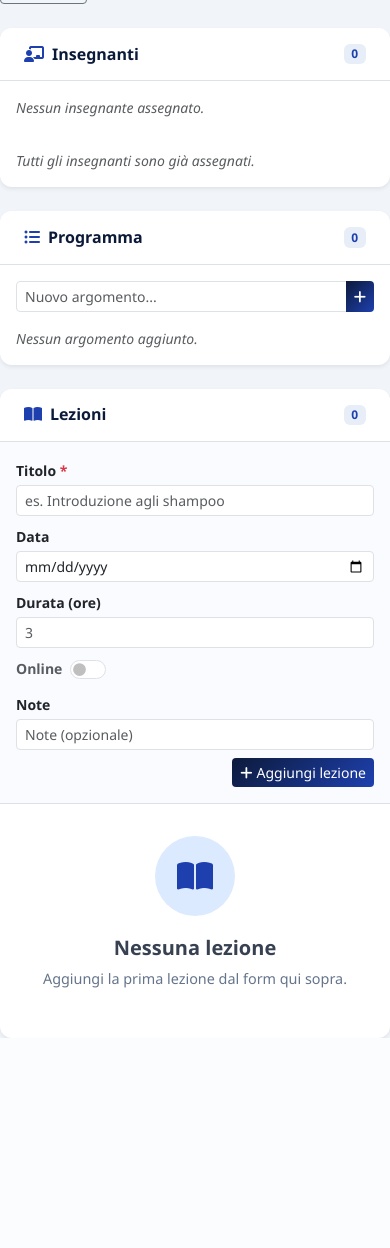
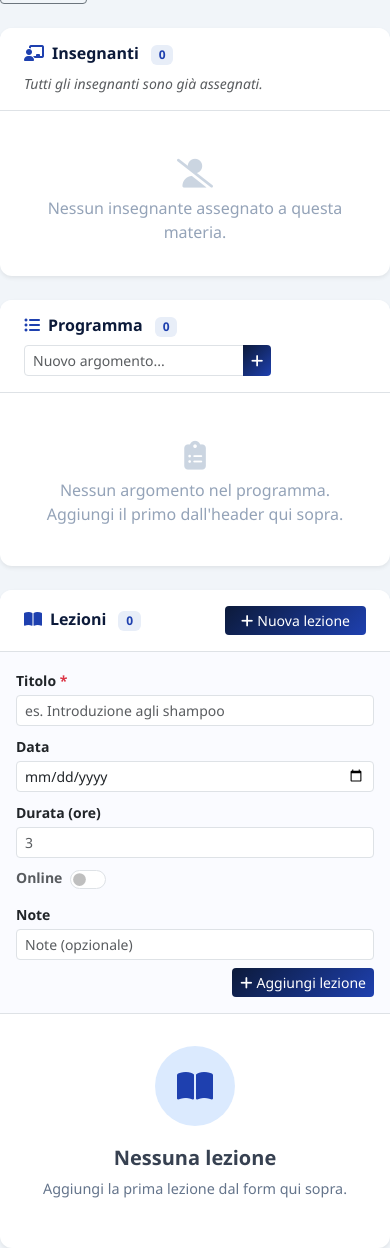
Before and after one commit to kristi2002/Artemisys, a PHP site: the page made by views/didattica/percorsi/materia.php in a window 390 px wide. Shown: the part 27-1275 px from the top of the page. Before the commit the page ends 1065 px from the top, so only its background shows below. Run offline with PHP 8.4, Linux system fonts and the light colour scheme; the template is opened without the code that fills it, so the values that code supplies are empty; some libraries are stand-ins or nearby versions.

Commit message:
Update materia.php

```diff
--- a/views/didattica/percorsi/materia.php
+++ b/views/didattica/percorsi/materia.php
@@ -45,48 +45,64 @@ $nomeAnno = $ordinali[$pam['anno_numero']] ?? $pam['anno_numero'] . '° Anno';
     </div>
 <?php endif; ?>
 
-<div class="row g-4">
+<style>
+/* ── Sezioni materia ── */
+.ins-card {
+    background:#fff;
+    border:1px solid #e2e8f0;
+    transition:box-shadow .18s ease, transform .18s ease, border-color .18s ease;
+}
+.ins-card:hover {
+    border-color:#c7d2fe;
+    box-shadow:0 6px 18px rgba(30,64,175,.10);
+    transform:translateY(-2px);
+}
+.ins-avatar {
+    width:44px;height:44px;min-width:44px;
+    border-radius:50%;
+    background:linear-gradient(135deg,#1e40af,#3b82f6);
+    color:#fff;font-weight:700;font-size:.95rem;letter-spacing:.03em;
+    display:flex;align-items:center;justify-content:center;
+    box-shadow:0 2px 6px rgba(30,64,175,.25);
+}
+.btn-remove-item {
+    border:none;background:transparent;color:#cbd5e1;
+    width:26px;height:26px;border-radius:50%;line-height:1;
+    display:flex;align-items:center;justify-content:center;
+    transition:background .15s ease,color .15s ease;
+}
+.btn-remove-item:hover { background:#fee2e2;color:#dc2626; }
+.programma-list { counter-reset:arg; }
+.programma-list .arg-item { counter-increment:arg; }
+.arg-card {
+    background:#f8fafc;
+    border:1px solid #e2e8f0;
+    transition:box-shadow .18s ease, border-color .18s ease;
+}
+.arg-card:hover { border-color:#c7d2fe; box-shadow:0 3px 10px rgba(30,64,175,.08); }
+.arg-num::before { content:counter(arg); }
+.arg-num {
+    width:28px;height:28px;min-width:28px;
+    border-radius:50%;
+    background:#e8eef8;color:#1e40af;
+    font-weight:700;font-size:.8rem;
+    display:flex;align-items:center;justify-content:center;
+}
+.section-empty { text-align:center;padding:1.5rem 0;color:#94a3b8; }
+.section-empty i { font-size:1.8rem;color:#cbd5e1;display:block;margin-bottom:.5rem; }
+</style>
 
-    <!-- Colonna sinistra: insegnante + argomenti -->
-    <div class="col-lg-4">
-
-        <!-- Insegnanti -->
-        <div class="card border-0 shadow-sm mb-4">
-            <div class="card-header bg-white border-bottom py-3 px-4 d-flex align-items-center justify-content-between">
+<!-- ── Sezione Insegnanti ── -->
+<div class="card border-0 shadow-sm mb-4" id="sezione-insegnanti">
+    <div class="card-header bg-white border-bottom py-3 px-4 d-flex align-items-center justify-content-between flex-wrap gap-2">
         <h6 class="mb-0 fw-semibold" style="color:#0c1a3a;">
             <i class="fas fa-chalkboard-teacher me-2" style="color:#1e40af;"></i>Insegnanti
+            <span id="badge-insegnanti" class="badge ms-2" style="background:#e8eef8;color:#1e40af;"><?= count($insegnanti) ?></span>
         </h6>
-                <span id="badge-insegnanti" class="badge" style="background:#e8eef8;color:#1e40af;"><?= count($insegnanti) ?></span>
-            </div>
-            <div class="card-body">
-
-                <!-- Lista insegnanti assegnati -->
-                <p id="empty-insegnanti" class="text-muted small fst-italic mb-3" <?= !empty($insegnanti) ? 'style="display:none;"' : '' ?>>
-                    Nessun insegnante assegnato.
-                </p>
-                <ul id="lista-insegnanti" class="list-group list-group-flush mb-3">
-                    <?php foreach ($insegnanti as $ins): ?>
-                        <li class="list-group-item px-0 py-2 d-flex justify-content-between align-items-center ins-item"
-                            data-id="<?= $ins['id'] ?>">
-                            <span style="color:#0c1a3a;font-size:0.9rem;">
-                                <i class="fas fa-user-tie me-2 text-muted" style="font-size:0.8rem;"></i>
-                                <?= htmlspecialchars($ins['cognome'] . ' ' . $ins['nome']) ?>
-                            </span>
-                            <button type="button" class="btn btn-link p-0 text-danger" style="font-size:0.8rem;"
-                                    onclick="apriModalRimuoviInsegnante(this)"
-                                    data-id="<?= $ins['id'] ?>"
-                                    data-nome="<?= htmlspecialchars($ins['cognome'] . ' ' . $ins['nome'], ENT_QUOTES) ?>">
-                                <i class="fas fa-times"></i>
-                            </button>
-                        </li>
-                    <?php endforeach; ?>
-                </ul>
-
-                <!-- Aggiungi insegnante -->
         <?php if (!empty($insegnantiDisponibili)): ?>
-                    <form id="form-add-insegnante" method="POST" action="<?= BASE_URL ?>percorsi/add-insegnante">
+            <form id="form-add-insegnante" method="POST" action="<?= BASE_URL ?>percorsi/add-insegnante" class="mb-0">
                 <input type="hidden" name="pam_id" value="<?= $pam['id'] ?>">
-                        <div class="input-group input-group-sm">
+                <div class="input-group input-group-sm" style="max-width:320px;">
                     <select name="insegnante_id" class="form-select" required>
                         <option value="">— Aggiungi insegnante —</option>
                         <?php foreach ($insegnantiDisponibili as $ins): ?>
@@ -103,62 +119,97 @@ $nomeAnno = $ordinali[$pam['anno_numero']] ?? $pam['anno_numero'] . '° Anno';
         <?php else: ?>
             <p id="tutti-assegnati" class="text-muted small fst-italic mb-0">Tutti gli insegnanti sono già assegnati.</p>
         <?php endif; ?>
-
+    </div>
+    <div class="card-body px-4 py-4">
+        <div id="empty-insegnanti" class="section-empty" <?= !empty($insegnanti) ? 'style="display:none;"' : '' ?>>
+            <i class="fas fa-user-slash"></i>
+            Nessun insegnante assegnato a questa materia.
+        </div>
+        <div id="lista-insegnanti" class="row g-3">
+            <?php foreach ($insegnanti as $ins):
+                $iniziali = mb_strtoupper(mb_substr($ins['nome'], 0, 1) . mb_substr($ins['cognome'], 0, 1));
+            ?>
+                <div class="col-xl-3 col-lg-4 col-sm-6 ins-item" data-id="<?= $ins['id'] ?>">
+                    <div class="ins-card d-flex align-items-center gap-3 p-3 rounded-3 h-100">
+                        <div class="ins-avatar"><?= htmlspecialchars($iniziali) ?></div>
+                        <div class="flex-grow-1" style="min-width:0;">
+                            <div class="fw-semibold text-truncate" style="color:#0c1a3a;font-size:.92rem;">
+                                <?= htmlspecialchars($ins['cognome'] . ' ' . $ins['nome']) ?>
+                            </div>
+                            <div class="text-muted" style="font-size:.75rem;">
+                                <i class="fas fa-user-tie me-1"></i>Insegnante
+                            </div>
+                        </div>
+                        <button type="button" class="btn-remove-item" title="Rimuovi"
+                                onclick="apriModalRimuoviInsegnante(this)"
+                                data-id="<?= $ins['id'] ?>"
+                                data-nome="<?= htmlspecialchars($ins['cognome'] . ' ' . $ins['nome'], ENT_QUOTES) ?>">
+                            <i class="fas fa-times"></i>
+                        </button>
+                    </div>
+                </div>
+            <?php endforeach; ?>
+        </div>
     </div>
 </div>
 
-        <!-- Argomenti -->
-        <div class="card border-0 shadow-sm">
-            <div class="card-header bg-white border-bottom py-3 px-4 d-flex align-items-center justify-content-between">
+<!-- ── Sezione Programma ── -->
+<div class="card border-0 shadow-sm mb-4" id="sezione-programma">
+    <div class="card-header bg-white border-bottom py-3 px-4 d-flex align-items-center justify-content-between flex-wrap gap-2">
         <h6 class="mb-0 fw-semibold" style="color:#0c1a3a;">
             <i class="fas fa-list-ul me-2" style="color:#1e40af;"></i>Programma
+            <span id="badge-argomenti" class="badge ms-2" style="background:#e8eef8;color:#1e40af;"><?= count($argomenti) ?></span>
         </h6>
-                <span id="badge-argomenti" class="badge" style="background:#e8eef8;color:#1e40af;"><?= count($argomenti) ?></span>
-            </div>
-            <div class="card-body">
-                <!-- Form aggiungi argomento -->
-                <form id="form-add-argomento" method="POST" action="<?= BASE_URL ?>percorsi/add-argomento" class="mb-3">
+        <form id="form-add-argomento" method="POST" action="<?= BASE_URL ?>percorsi/add-argomento" class="mb-0">
             <input type="hidden" name="pam_id" value="<?= $pam['id'] ?>">
-                    <div class="input-group input-group-sm">
+            <div class="input-group input-group-sm" style="max-width:320px;">
                 <input type="text" name="titolo" class="form-control" placeholder="Nuovo argomento..." required maxlength="255">
                 <button type="submit" class="btn btn-primary">
                     <i class="fas fa-plus"></i>
                 </button>
             </div>
         </form>
-
-                <p id="empty-argomenti" class="text-muted small fst-italic mb-0" <?= !empty($argomenti) ? 'style="display:none;"' : '' ?>>
-                    Nessun argomento aggiunto.
-                </p>
-                <ol id="lista-argomenti" class="list-group list-group-flush list-group-numbered" style="font-size:0.88rem;">
+    </div>
+    <div class="card-body px-4 py-4">
+        <div id="empty-argomenti" class="section-empty" <?= !empty($argomenti) ? 'style="display:none;"' : '' ?>>
+            <i class="fas fa-clipboard-list"></i>
+            Nessun argomento nel programma. Aggiungi il primo dall'header qui sopra.
+        </div>
+        <ol id="lista-argomenti" class="row g-2 list-unstyled mb-0 programma-list">
             <?php foreach ($argomenti as $arg): ?>
-                        <li class="list-group-item d-flex justify-content-between align-items-center px-0 py-2 arg-item"
-                            data-id="<?= $arg['id'] ?>">
-                            <span style="color:#0c1a3a;"><?= htmlspecialchars($arg['titolo']) ?></span>
-                            <button type="button" class="btn btn-link p-0 text-danger" style="font-size:0.8rem;"
+                <li class="col-md-6 arg-item" data-id="<?= $arg['id'] ?>">
+                    <div class="arg-card d-flex align-items-center gap-3 px-3 py-2 rounded-3 h-100">
+                        <span class="arg-num"></span>
+                        <span class="flex-grow-1" style="color:#0c1a3a;font-size:.9rem;"><?= htmlspecialchars($arg['titolo']) ?></span>
+                        <button type="button" class="btn-remove-item" title="Rimuovi"
                                 onclick="eliminaArgomento(this)"
                                 data-id="<?= $arg['id'] ?>"
                                 data-titolo="<?= htmlspecialchars($arg['titolo'], ENT_QUOTES) ?>">
                             <i class="fas fa-times"></i>
                         </button>
+                    </div>
                 </li>
             <?php endforeach; ?>
         </ol>
     </div>
 </div>
+
+<!-- ── Sezione Lezioni ── -->
+<div class="card border-0 shadow-sm">
+    <div class="card-header bg-white border-bottom py-3 px-4 d-flex align-items-center justify-content-between flex-wrap gap-2">
+        <h6 class="mb-0 fw-semibold" style="color:#0c1a3a;">
+            <i class="fas fa-book-open me-2" style="color:#1e40af;"></i>Lezioni
+            <span class="badge ms-2" style="background:#e8eef8;color:#1e40af;"><?= count($lezioni) ?></span>
+        </h6>
+        <button class="btn btn-sm btn-primary px-3" type="button"
+                data-bs-toggle="collapse" data-bs-target="#collapseNuovaLezione"
+                aria-expanded="<?= empty($lezioni) ? 'true' : 'false' ?>" aria-controls="collapseNuovaLezione">
+            <i class="fas fa-plus me-1"></i>Nuova lezione
+        </button>
     </div>
 
-    <!-- Colonna destra: lezioni -->
-    <div class="col-lg-8">
-        <div class="card border-0 shadow-sm">
-            <div class="card-header bg-white border-bottom py-3 px-4 d-flex align-items-center justify-content-between">
-                <h6 class="mb-0 fw-semibold" style="color:#0c1a3a;">
-                    <i class="fas fa-book-open me-2" style="color:#1e40af;"></i>Lezioni
-                </h6>
-                <span class="badge" style="background:#e8eef8;color:#1e40af;"><?= count($lezioni) ?></span>
-            </div>
-
-            <!-- Form nuova lezione -->
+    <!-- Form nuova lezione (collassabile) -->
+    <div class="collapse<?= empty($lezioni) ? ' show' : '' ?>" id="collapseNuovaLezione">
     <div class="card-body border-bottom" style="background:#fafbff;">
                 <form method="POST" action="<?= BASE_URL ?>percorsi/add-lezione">
                     <input type="hidden" name="pam_id" value="<?= $pam['id'] ?>">
@@ -222,6 +273,7 @@ $nomeAnno = $ordinali[$pam['anno_numero']] ?? $pam['anno_numero'] . '° Anno';
                         </div>
                     </div>
                 </form>
+            </div>
     </div>
 
     <!-- Lista lezioni -->
@@ -302,9 +354,6 @@ $nomeAnno = $ordinali[$pam['anno_numero']] ?? $pam['anno_numero'] . '° Anno';
                     </table>
                 <?php endif; ?>
     </div>
-        </div>
-    </div>
-
 </div>
 
 <!-- Modal conferma eliminazione lezione -->
@@ -392,7 +441,7 @@ function flashBannerMateria(type, msg) {
     div.setAttribute('role', 'alert');
     div.innerHTML = `<i class="fas ${icon} me-2"></i>${msg}
         <button type="button" class="btn-close" data-bs-dismiss="alert" aria-label="Chiudi"></button>`;
-    const anchor = document.querySelector('.row.g-4') ?? document.body;
+    const anchor = document.getElementById('sezione-insegnanti') ?? document.body;
     anchor.parentNode.insertBefore(div, anchor);
     setTimeout(() => bootstrap.Alert.getOrCreateInstance(div).close(), 4000);
 }
@@ -489,16 +538,19 @@ document.addEventListener('DOMContentLoaded', function () {
 
                 const lista = document.getElementById('lista-argomenti');
                 const li    = document.createElement('li');
-                li.className = 'list-group-item d-flex justify-content-between align-items-center px-0 py-2 arg-item';
+                li.className = 'col-md-6 arg-item';
                 li.dataset.id = data.id;
                 li.innerHTML = `
-                    <span style="color:#0c1a3a;">${data.titolo.replace(/</g,'&lt;')}</span>
-                    <button type="button" class="btn btn-link p-0 text-danger" style="font-size:0.8rem;"
+                    <div class="arg-card d-flex align-items-center gap-3 px-3 py-2 rounded-3 h-100">
+                        <span class="arg-num"></span>
+                        <span class="flex-grow-1" style="color:#0c1a3a;font-size:.9rem;">${data.titolo.replace(/</g,'&lt;')}</span>
+                        <button type="button" class="btn-remove-item" title="Rimuovi"
                                 onclick="eliminaArgomento(this)"
                                 data-id="${data.id}"
                                 data-titolo="${data.titolo.replace(/"/g,'&quot;')}">
                             <i class="fas fa-times"></i>
-                    </button>`;
+                        </button>
+                    </div>`;
                 lista.appendChild(li);
 
                 input.value = '';
@@ -571,25 +623,31 @@ document.addEventListener('DOMContentLoaded', function () {
             const data = await r.json();
             if (!data.success) { flashBannerMateria('danger', data.error ?? 'Errore durante l\'aggiunta.'); return; }
 
-            const nomeTxt = `${data.cognome} ${data.nome}`;
+            const nomeTxt  = `${data.cognome} ${data.nome}`;
+            const iniziali = ((data.nome?.[0] ?? '') + (data.cognome?.[0] ?? '')).toUpperCase();
 
-            // Aggiunge la riga alla lista
+            // Aggiunge la card alla griglia
             const lista = document.getElementById('lista-insegnanti');
-            const li    = document.createElement('li');
-            li.className = 'list-group-item px-0 py-2 d-flex justify-content-between align-items-center ins-item';
-            li.dataset.id = data.id;
-            li.innerHTML = `
-                <span style="color:#0c1a3a;font-size:0.9rem;">
-                    <i class="fas fa-user-tie me-2 text-muted" style="font-size:0.8rem;"></i>
-                    ${nomeTxt}
-                </span>
-                <button type="button" class="btn btn-link p-0 text-danger" style="font-size:0.8rem;"
+            const col   = document.createElement('div');
+            col.className = 'col-xl-3 col-lg-4 col-sm-6 ins-item';
+            col.dataset.id = data.id;
+            col.innerHTML = `
+                <div class="ins-card d-flex align-items-center gap-3 p-3 rounded-3 h-100">
+                    <div class="ins-avatar">${iniziali}</div>
+                    <div class="flex-grow-1" style="min-width:0;">
+                        <div class="fw-semibold text-truncate" style="color:#0c1a3a;font-size:.92rem;">${nomeTxt}</div>
+                        <div class="text-muted" style="font-size:.75rem;">
+                            <i class="fas fa-user-tie me-1"></i>Insegnante
+                        </div>
+                    </div>
+                    <button type="button" class="btn-remove-item" title="Rimuovi"
                             onclick="apriModalRimuoviInsegnante(this)"
                             data-id="${data.id}"
                             data-nome="${nomeTxt}">
                         <i class="fas fa-times"></i>
-                </button>`;
-            lista.appendChild(li);
+                    </button>
+                </div>`;
+            lista.appendChild(col);
 
             // Rimuove l'opzione dalla select
             sel.querySelector(`option[value="${insegnanteId}"]`)?.remove();
```
Lines whose indentation alone changed are shown as unchanged.
